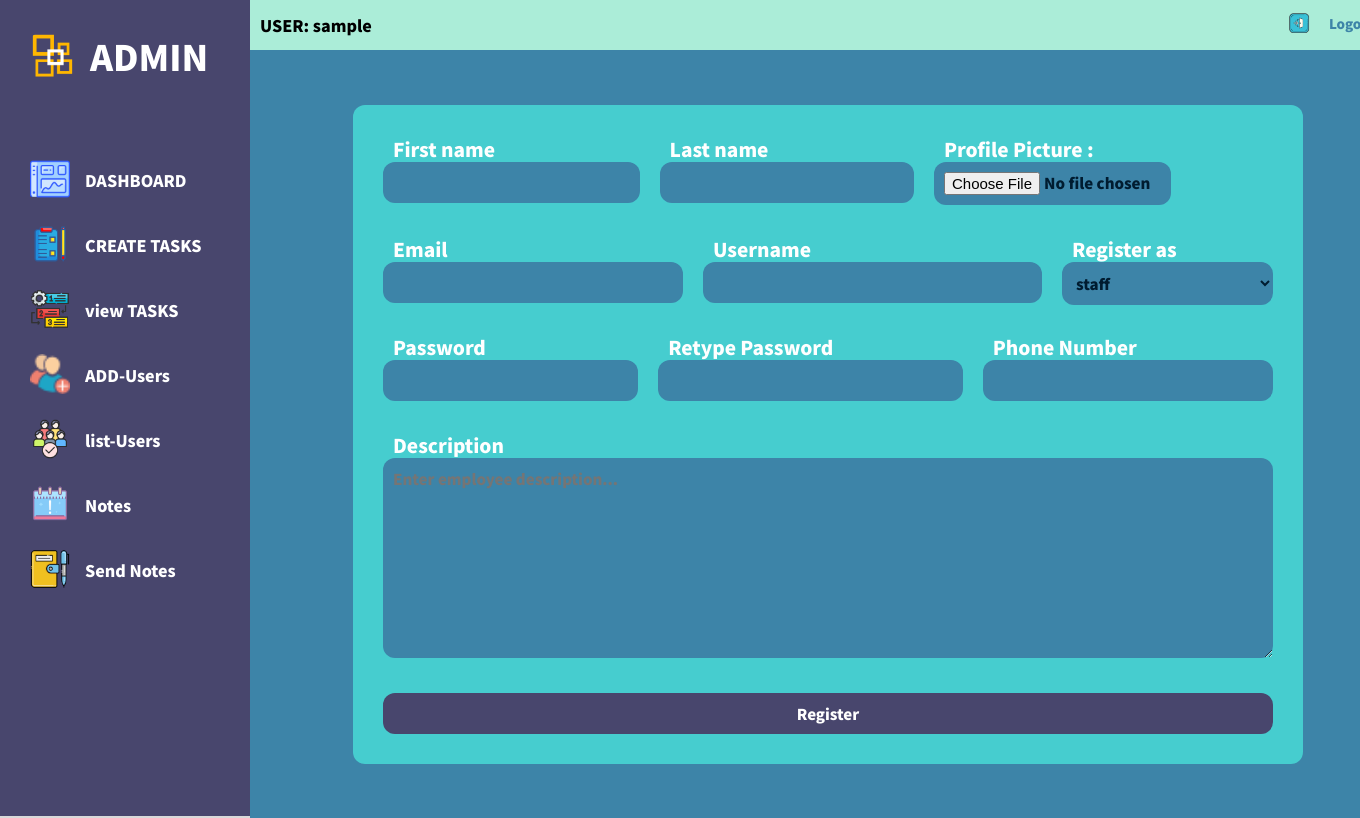
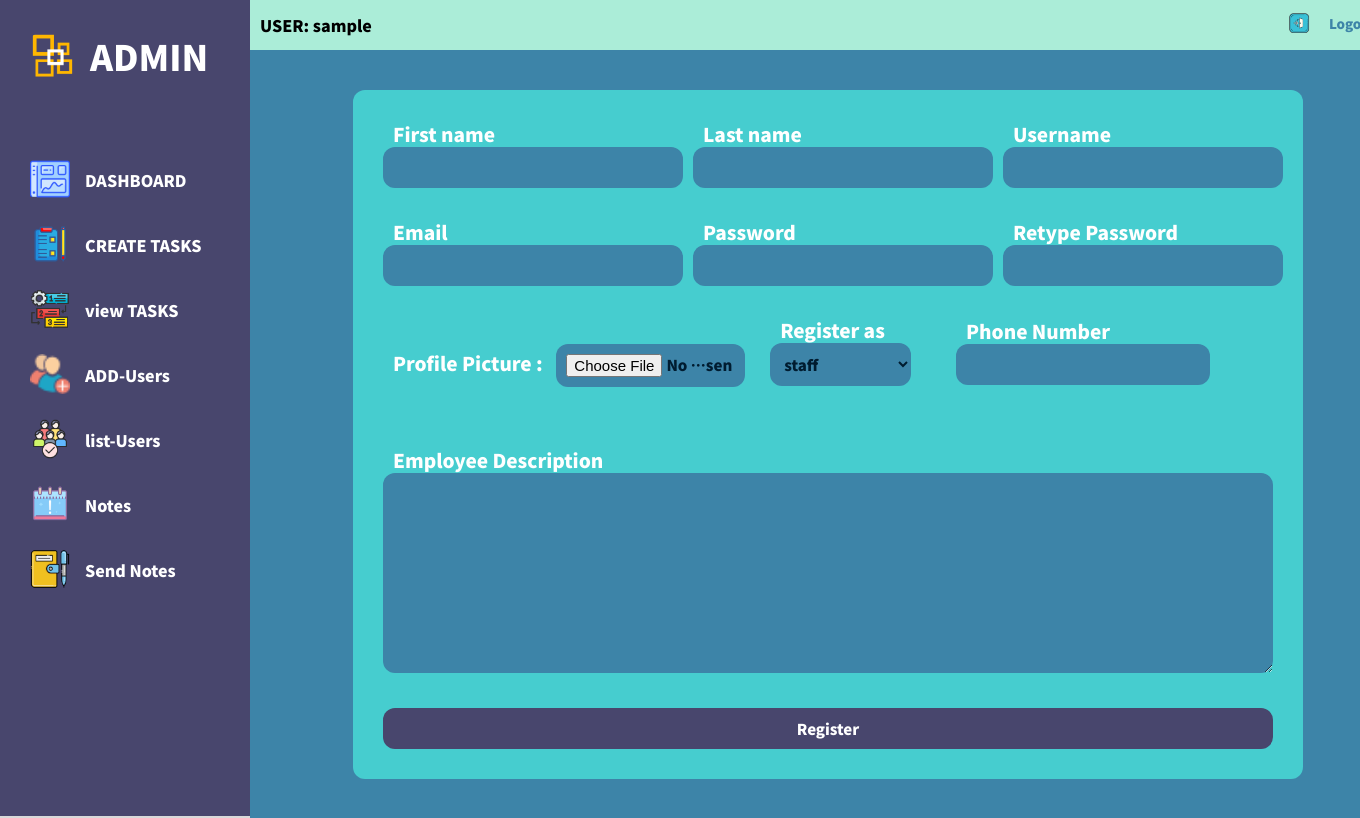
Before and after one commit to Xiran23/TMS, a PHP site: page /adduser.php in a window 1360 px wide; the page is wider, and only the part inside the window is pictured. Run offline with PHP 8.4, Linux system fonts and the light colour scheme; the visitor is signed in with stand-in values (Sample User, id 1).

Commit message:
idkk
committ12

```diff
--- a/adduser.php
+++ b/adduser.php
@@ -19,7 +19,9 @@
   <div class="container">
     <div class="adduser-form">
       <form method="post" action="adduser.php" onsubmit="return validation()" enctype="multipart/form-data">
-        <div class="inputflex">
+
+
+        <div class="inputflex align">
           <div class="input-group">
             <label for="fname">First name</label>
             <input id="fname" name="fname" type="text" />
@@ -32,38 +34,23 @@
             <span class="errors" id="slname"></span>
           </div>
 
+          <div class="input-group">
+            <label for="username">Username</label>
+            <input id="username" name="username" type="text" />
+            <span class="errors" id="susername"></span>
+          </div>
 
-          <div class="input-group">
-            <label for="profile-pic">Profile Picture :</label>
-            <input id="profile-pic" name="profile-pic" type="file" accept=".jpg, .png" placeholder="" />
-          </div>
+
 
         </div>
 
-        <div class="inputflex">
+        <div class="inputflex align">
           <div class="input-group">
             <label for="email">Email</label>
             <input id="email" name="email" type="email" />
             <span class="errors" id="semail"></span>
           </div>
 
-          <div class="input-group">
-            <label for="username">Username</label>
-            <input id="username" name="username" type="text" />
-            <span class="errors" id="susername"></span>
-          </div>
-
-          <div>
-            <label for="">Register as </label>
-            <select name="role" id="">
-              <option value="3">staff</option>
-              <option value="2">Manager</option>
-              <option value="1">admin</option>
-            </select>
-          </div>
-        </div>
-
-        <div class="inputflex">
           <div class="input-group">
             <label for="password">Password</label>
             <input id="password" name="password" type="password" />
@@ -76,16 +63,36 @@
             <span class="errors" id="srepassword"></span>
           </div>
 
+
+
+        </div>
+
+        <div class="inputflex">
+          <div class="input-group">
+            <label for="profile-pic">Profile Picture :</label>
+            <input id="profile-pic" name="profile-pic" type="file" accept=".jpg, .png" placeholder="" />
+          </div>
+
+          <div>
+            <label for="">Register as </label>
+            <select name="role" id="">
+              <option value="3">staff</option>
+              <option value="2">Manager</option>
+              <option value="1">admin</option>
+            </select>
+          </div>
+
+
           <div class="input-group">
             <label for="pnumber">Phone Number</label>
-            <input id="pnumber" name="pnumber" type="number" />
+            <input id="pnumber" name="pnumber" type="text" />
             <span class="errors" id="sphonenumber"></span>
           </div>
         </div>
 
         <div class="input-group">
-          <label for="description">Description</label>
-          <textarea id="description" name="description" placeholder="Enter employee description..."></textarea>
+          <label for="description">Employee Description</label>
+          <textarea id="description" name="description" placeholder=""></textarea>
         </div>
 
         <input type="submit" name="submit" value="Register" />
--- a/notice.php
+++ b/notice.php
@@ -11,6 +11,7 @@ $notices = mysqli_fetch_all($result, MYSQLI_ASSOC);
 
 <!DOCTYPE html>
 <html lang="en">
+
 <head>
   <meta charset="UTF-8" />
   <meta http-equiv="X-UA-Compatible" content="IE=edge" />
@@ -23,6 +24,7 @@ $notices = mysqli_fetch_all($result, MYSQLI_ASSOC);
 
   <title>Dashbord</title>
 </head>
+
 <body>
 
   <?php
@@ -34,12 +36,14 @@ $notices = mysqli_fetch_all($result, MYSQLI_ASSOC);
   <div class="container">
 
     <div class="note-cards">
- <?php foreach ($notices as $notice): ?>
+      <?php foreach ($notices as $notice) : ?>
         <div class="note-card">
           <!-- use php for each echo name,description ani employee ma chai jasley note assign garyaa tesko name -->
           <div class="note-name">
             <img src="images/icon/user-logo.png" width="40" height="40px" alt="">
             <span><?php echo $notice['username']; ?></span>
+            <button class="clear">clear</button>
+
           </div>
           <h2 class="note-heading"><?php echo $notice['title']; ?></h2>
           <p class="note-description"><?php echo $notice['description']; ?></p>
--- a/styledash.css
+++ b/styledash.css
@@ -257,6 +257,35 @@ textarea {
   align-items: center;
 }
 
+#pnumber {
+  width: 80%;
+  margin-bottom: 30px;
+}
+#profile-pic {
+  width: 50%;
+}
+#username {
+  width: 280px;
+}
+
+#repassword {
+  width: 280px;
+}
+
+.align {
+  margin: auto;
+}
+
+.adduser-form select {
+  width: 80%;
+  padding: 10px;
+  color: #001c30;
+  font-size: 15px;
+  background-color: var(--inputcolor);
+  border-radius: 12px;
+  margin-bottom: 60px;
+}
+
 .adduser-form form {
   padding: 30px;
   max-width: 90%;
@@ -266,32 +295,16 @@ textarea {
 }
 
 .inputflex {
-  justify-content: left;
+  justify-content: space-between;
   display: flex;
-  gap: 20px;
-  align-items: left;
+
+  gap: 10px;
+  align-items: center;
 }
 
-.adduser-form input,
-textarea {
-  width: 100%;
+.adduser-form input {
+  width: 300px;
   padding: 10px;
-
-  color: #001c30;
-  font-size: 15px;
-  background-color: var(--inputcolor);
-  border-radius: 12px;
-}
-
-#profile-pic {
-  width: 70%;
-}
-
-.adduser-form select {
-  width: 100%;
-  padding: 10px;
-  outline: 0;
-
   color: #001c30;
   font-size: 15px;
   background-color: var(--inputcolor);
```
Also changed, not shown: other parts of styledash.css (+21 -9 lines), delete_note.php (added, +17 -0 lines), 1 other file. Lines whose indentation alone changed are shown as unchanged.
